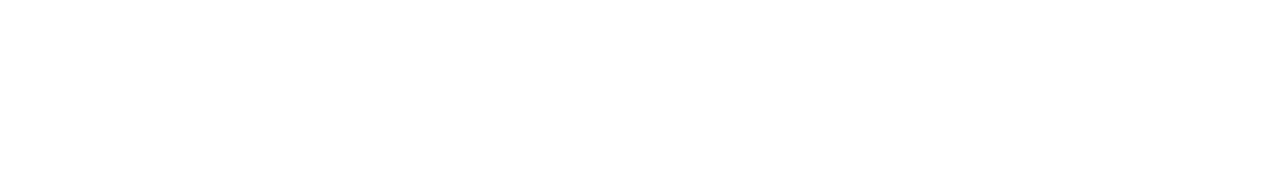
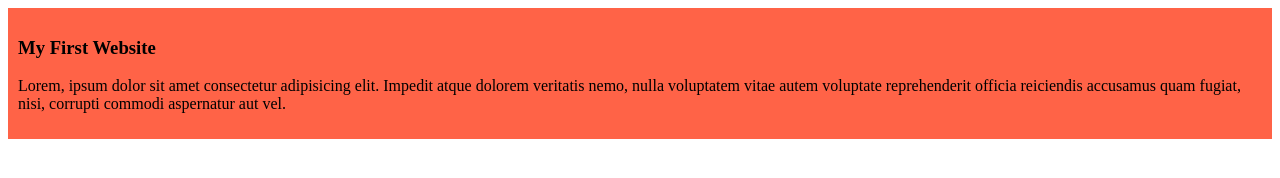
Before and after one commit to abdullahrafi1234/my-simple-website, a plain HTML site: page index.html in a window 1280 px wide. Drawn offline with Linux system fonts and the light colour scheme.

Commit message:
added the first blog

```diff
--- a/index.html
+++ b/index.html
@@ -4,8 +4,12 @@
     <meta charset="UTF-8">
     <meta name="viewport" content="width=device-width, initial-scale=1.0">
     <title>My Simple Website</title>
+    <link rel="stylesheet" href="styless/blog.css">
 </head>
 <body>
-
+    <div>
+        <h3>My First Website</h3>
+        <p>Lorem, ipsum dolor sit amet consectetur adipisicing elit. Impedit atque dolorem veritatis nemo, nulla voluptatem vitae autem voluptate reprehenderit officia reiciendis accusamus quam fugiat, nisi, corrupti commodi aspernatur aut vel.</p>
+    </div>
 </body>
 </html>
--- /dev/null
+++ b/styless/blog.css
@@ -0,0 +1,4 @@
+div{
+    background-color: tomato;
+    padding: 10px;
+}
```
